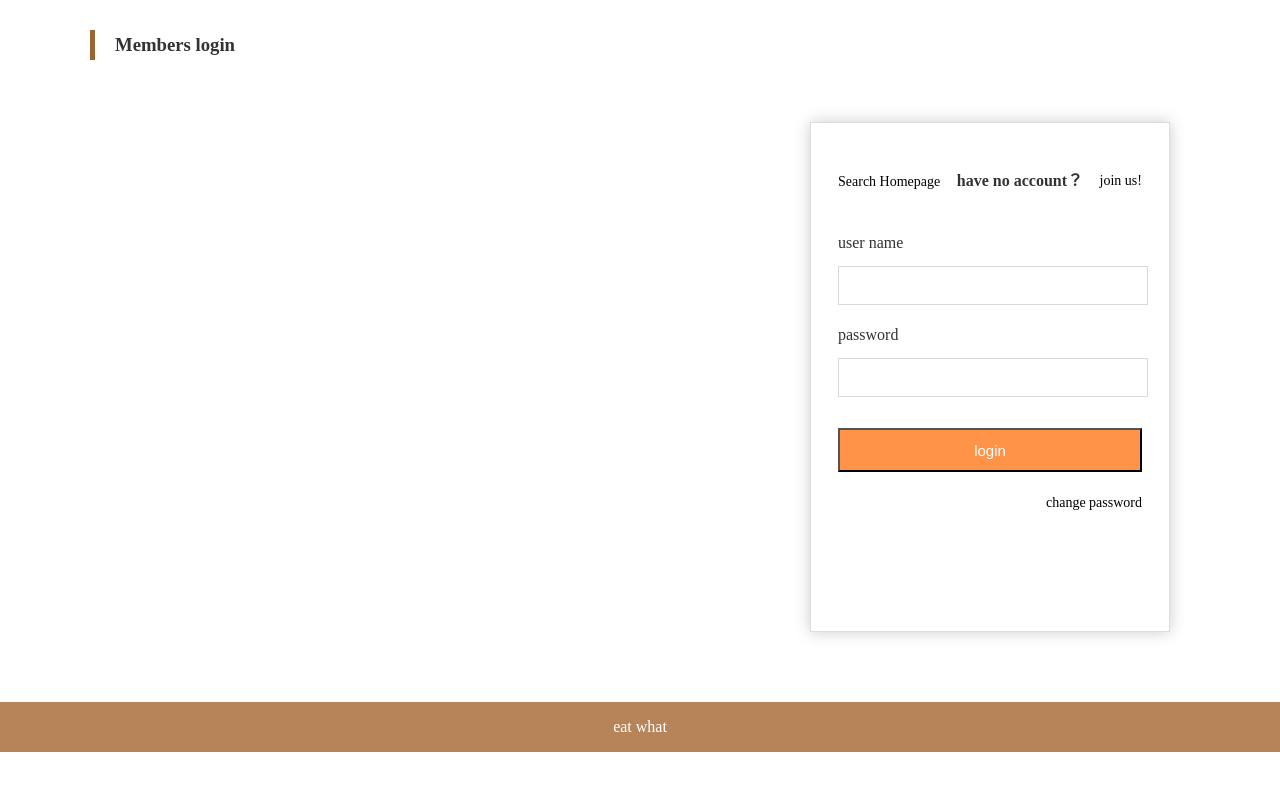
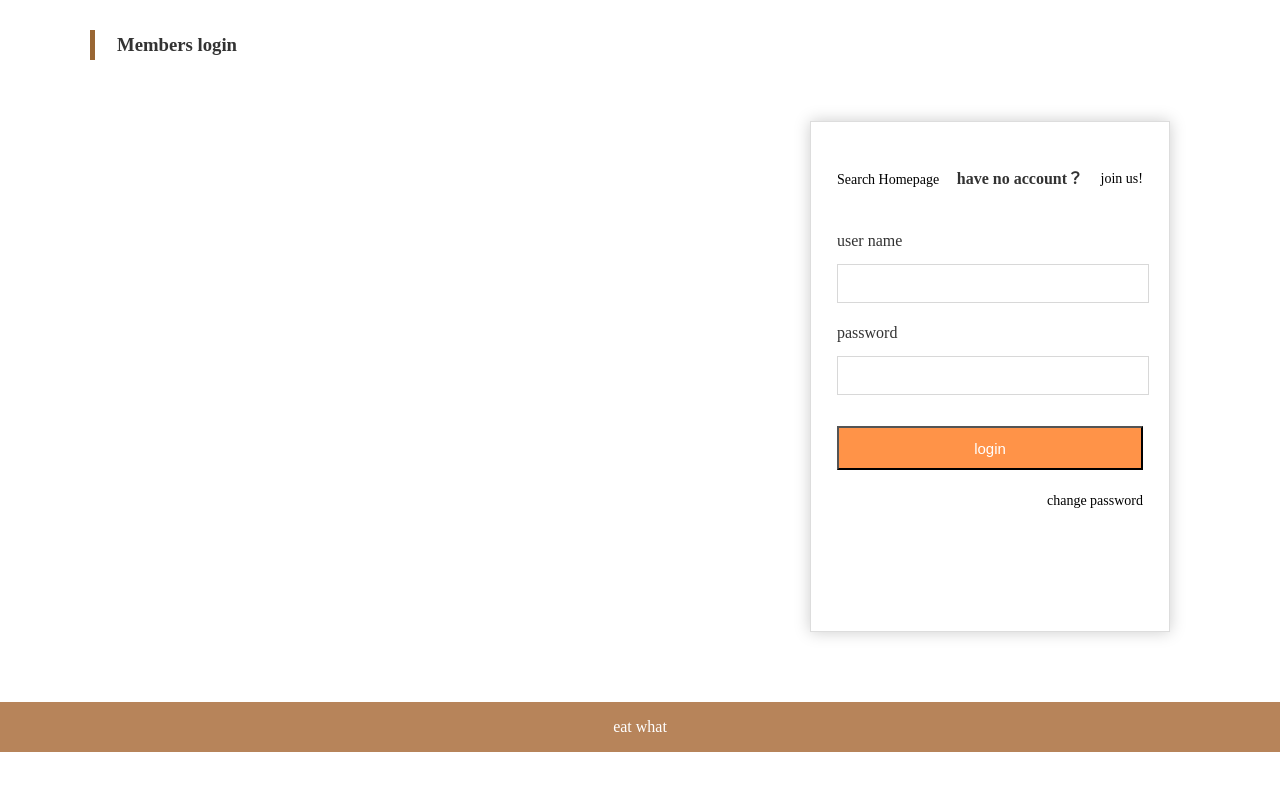
Before and after one commit to DDMeer/411-clone, a Flask app: page / in a window 1280 px wide. Run offline with Flask 2, Linux system fonts and the light colour scheme; some libraries are stand-ins or nearby versions.

Commit message:
Update style.css

```diff
--- a/static/css/style.css
+++ b/static/css/style.css
@@ -6,21 +6,21 @@
 .clearfix:after{ clear:both; content:''; display:block;}
 .main{ width:1100px; margin:0 auto}
 header b{ float:left}
-.logo{ margin-top:10px}
+.logo{ margin-top:11px}
 header{ background:#b7845a;  }
 .head span{ margin-top:15px}
 .head p{width:100%; margin:0;}
 header a{ font-weight:bold; color:#fff}
 h1,h2,h3{ margin:0; padding:0}
-header a{ font-size:18px; margin:17px 20px; display:inline-block}
+header a{ font-size:18px; margin:18px 21px; display:inline-block}
 .fl{ float:left}.fr{ float:right}
 .bg000{ background:rgba(255,255,255,.4); overflow:hidden;}
 .bar{ background:#cba48c; color:#fff ; padding:15px; font-size:18px; text-align:center}
 .imgtextlist  li{ margin:0; padding:20px 0; border:#eee solid 1px; list-style:none; float:left; text-align:center; width:181px;  margin-bottom:0}
 .imgtextlist img{  height:150px; max-width:100%}
 .div2 .fr div{ margin:5px 5px; font-size:14px;}
-.div2{ float:left;margin-top:20px; font-size:14px; width:280px;}
-.div4{ float:right;margin-top:20px; width:700px}.div7{ margin-top:20px; width:100%}
+.div2{ float:left;margin-top:21px; font-size:15px; width:280px;}
+.div4{ float:right;margin-top:21px; width:700px}.div7{ margin-top:21px; width:100%}
 footer{ text-align:center;  margin-top:20px; padding:10px 0; background:#b7845a; color:#fff}
 
 .imgtextlist li p{ font-size:16px; margin:0}
@@ -36,20 +36,20 @@
 .gou{  background:#CC9933; color:#fff; padding:10px 45px; font-size:18px;}
 .g1{ float:left; width:50%}
 .g2{ float:left; width:40%; margin-left:5%}
-.js div img{ float:left; margin-right:20px}
+.js div img{ float:left; margin-right:22px}
 .imgs li{ position:relative; list-style:none}
 .imgs li{ width:49%; float:left; height:170px; border:#ddd solid 1px;}
 .imgs li img{ float:left; margin:20px}
 .imgs li p{ font-size:18px; margin-top:40px}
-.bar2{ padding-bottom:20px}
-.bar2 h3{ border-left:#996633 solid 5px; padding-left:20px;}
+.bar2{ padding-bottom:19px}
+.bar2 h3{ border-left:#996633 solid 5px; padding-left:22px;}
 .lists li{ text-align:center; border-bottom:#ccc solid 1px;}
 
 .login{width: 1060px; height: auto; margin: 42px auto;}
 .login-left{ float:left; width:650px}
-.login .logoin-right{width: 360px; float:right; height: 510px; margin-bottom:50px; padding:27px; box-sizing: border-box; border: 1px solid #ddd; box-shadow: 0 0 15px #ccc;}
+.login .logoin-right{width: 360px; float:right; height: 511px; margin-bottom:50px; padding:26px; box-sizing: border-box; border: 1px solid #ddd; box-shadow: 0 0 15px #ccc;}
 .login .logoin-right p{ display: flex; justify-content: space-between; }
-.login .logoin-right p span{ color: #ff9348;}
+.login .logoin-right p span{ color: #ff1493;}
 .login .logoin-right dl dt{ padding: 15px 0 8px; }
 .login .logoin-right dl dd{ position: relative; margin:0 }
 .login .logoin-right dl dd input{width: 100%; height:35px; border: 1px solid #d8d8d8; text-indent: 10px; }
```
